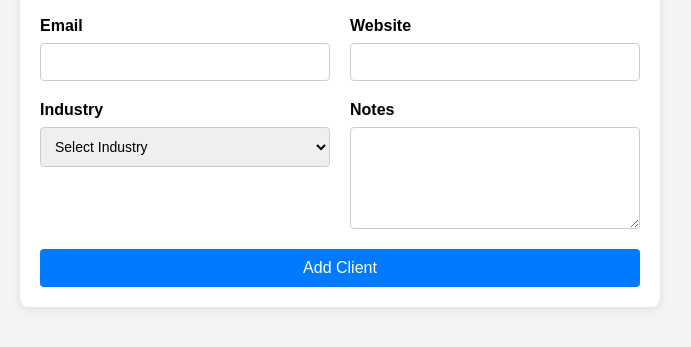
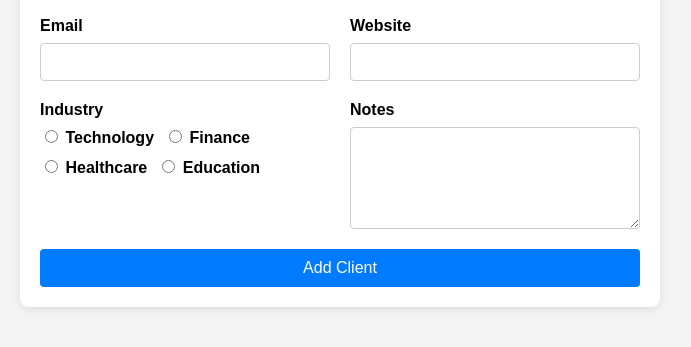
Before and after one commit to rmykhailyshyn/rmykhailyshyn.github.io, a plain HTML site: page crm_add_client_v3.html in a window 1280 px wide. Shown: the part 185-532 px from the top of the page, without its empty margins (0-691 px from the left). Drawn offline with Linux system fonts and the light colour scheme.

Commit message:
Update crm_add_client_v3.html

```diff
--- a/crm_add_client_v3.html
+++ b/crm_add_client_v3.html
@@ -44,6 +44,14 @@
             grid-column: span 2;
             resize: vertical;
         }
+        .radio-group {
+            display: flex;
+            flex-wrap: wrap;
+            gap: 10px;
+        }
+        .radio-group label {
+            margin-bottom: 0;
+        }
         button {
             grid-column: span 2;
             padding: 10px;
@@ -81,14 +89,13 @@
             <input type="url" id="website" name="website">
         </div>
         <div class="form-group">
-            <label for="industry">Industry</label>
-            <select id="industry" name="industry" required>
-                <option value="">Select Industry</option>
-                <option value="Technology">Technology</option>
-                <option value="Finance">Finance</option>
-                <option value="Healthcare">Healthcare</option>
-                <option value="Education">Education</option>
-            </select>
+            <label>Industry</label>
+            <div class="radio-group">
+                <label><input type="radio" name="industry" value="Technology" required> Technology</label>
+                <label><input type="radio" name="industry" value="Finance"> Finance</label>
+                <label><input type="radio" name="industry" value="Healthcare"> Healthcare</label>
+                <label><input type="radio" name="industry" value="Education"> Education</label>
+            </div>
         </div>
         <div class="form-group">
             <label for="notes">Notes</label>
```
